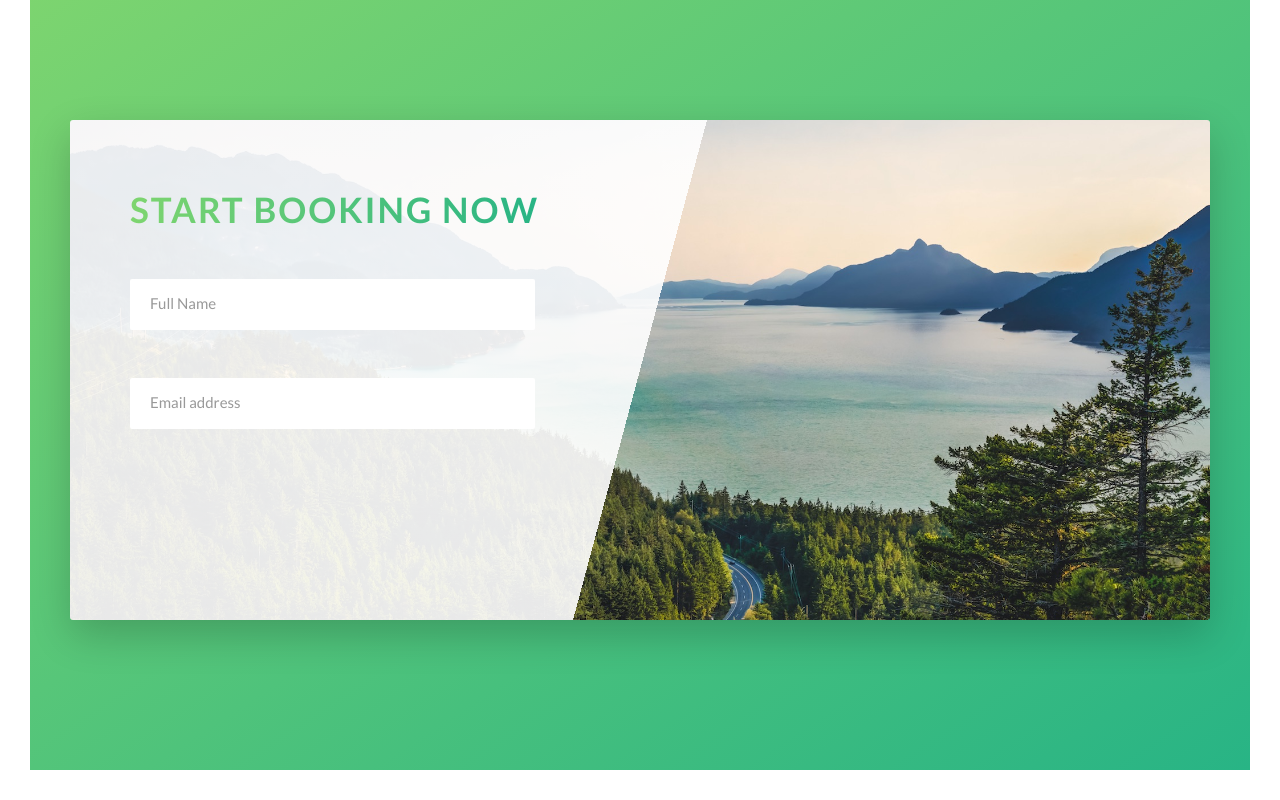
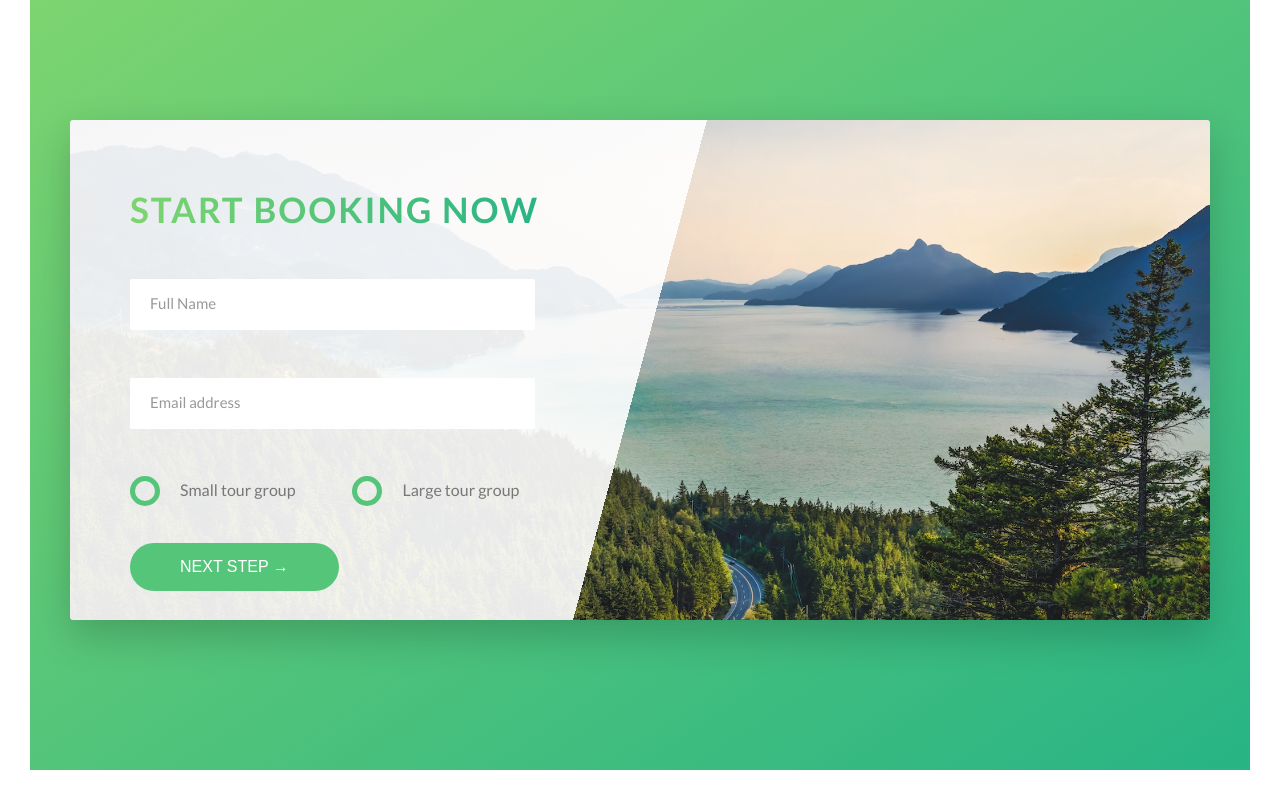
Before and after one commit to catalinpetrovici/Natours-SASS, a website: page index.html in a window 1280 px wide. Shown: the part 4560-5360 px from the top of the page. Drawn offline with Linux system fonts and the light colour scheme.

Commit message:
Booking section - radio - done

```diff
--- a/index.html
+++ b/index.html
@@ -263,6 +263,25 @@
                                 <input type="email" class="form__input" placeholder="Email address" id="email" required>
                                 <label for="email" class="form__label">Full name</label>
                             </div>
+                            <div class="form__group">
+                                <div class="form__radio-group">
+                                    <input type="radio" class="form__radio-input" id="small" name="size">
+                                    <label for="small" class="form__radio-label">
+                                        <span class="form__radio-button"></span>
+                                        Small tour group
+                                    </label>
+                                </div>
+                                <div class="form__radio-group">
+                                    <input type="radio" class="form__radio-input" id="large" name="size">
+                                    <label for="large" class="form__radio-label">
+                                        <span class="form__radio-button"></span>
+                                        Large tour group
+                                    </label>
+                                </div>
+                            </div>
+                            <div class="form_group u-margin-top-small">
+                                <button class="btn btn--green">Next step &rarr;</button>
+                            </div>
                         </form>
                     </div>
                 </div>
--- a/sass/base/_utilities.scss
+++ b/sass/base/_utilities.scss
@@ -18,3 +18,6 @@
 .u-margin-top-huge {
     margin-top: 10rem;
 }
+.u-margin-top-small {
+    margin-top: 4rem;
+}
--- a/sass/components/_button.scss
+++ b/sass/components/_button.scss
@@ -1,4 +1,5 @@
 .btn {
+    &,
     &:link,
     &:visited {
         text-transform: uppercase;
@@ -9,6 +10,10 @@
         transition: all 0.2s;
         position: relative;
         font-size: $default-font-size;
+
+        //Change for the <button> element
+        border: none;
+        cursor: pointer;
     }
 
     &:hover {
@@ -20,7 +25,9 @@
             opacity: 0;
         }
     }
-    &:active {
+    &:active,
+    &:focus {
+        outline: none;
         transform: translateY(-0.1rem);
         box-shadow: 0 0.5rem 1rem rgba($color-black, 0.2);
     }
--- a/sass/components/_form.scss
+++ b/sass/components/_form.scss
@@ -45,4 +45,50 @@
         visibility: hidden;
         transform: translateY(-4rem);
     }
+
+    &__radio-group {
+        width: 49%;
+        display: inline-block;
+    }
+
+    &__radio-input {
+        display: none;
+    }
+
+    &__radio-label {
+        font-size: $default-font-size;
+        cursor: pointer;
+        position: relative;
+        padding-left: 5rem;
+    }
+
+    &__radio-button {
+        height: 3rem;
+        width: 3rem;
+        border: 5px solid $color-primary;
+        border-radius: 50%;
+        display: inline-block;
+        position: absolute;
+        left: 0;
+        top: -0.4rem;
+
+        &::after {
+            content: "";
+            display: block;
+            height: 1.3rem;
+            width: 1.3rem;
+            border-radius: 50%;
+            position: absolute;
+            top: 50%;
+            left: 50%;
+            transform: translate(-50%, -50%);
+            background-color: $color-primary;
+            opacity: 0;
+            transition: opacity 0.3s;
+        }
+    }
+
+    &__radio-input:checked ~ &__radio-label &__radio-button::after {
+        opacity: 1;
+    }
 }
```
Also changed, not shown: css/style.css.
